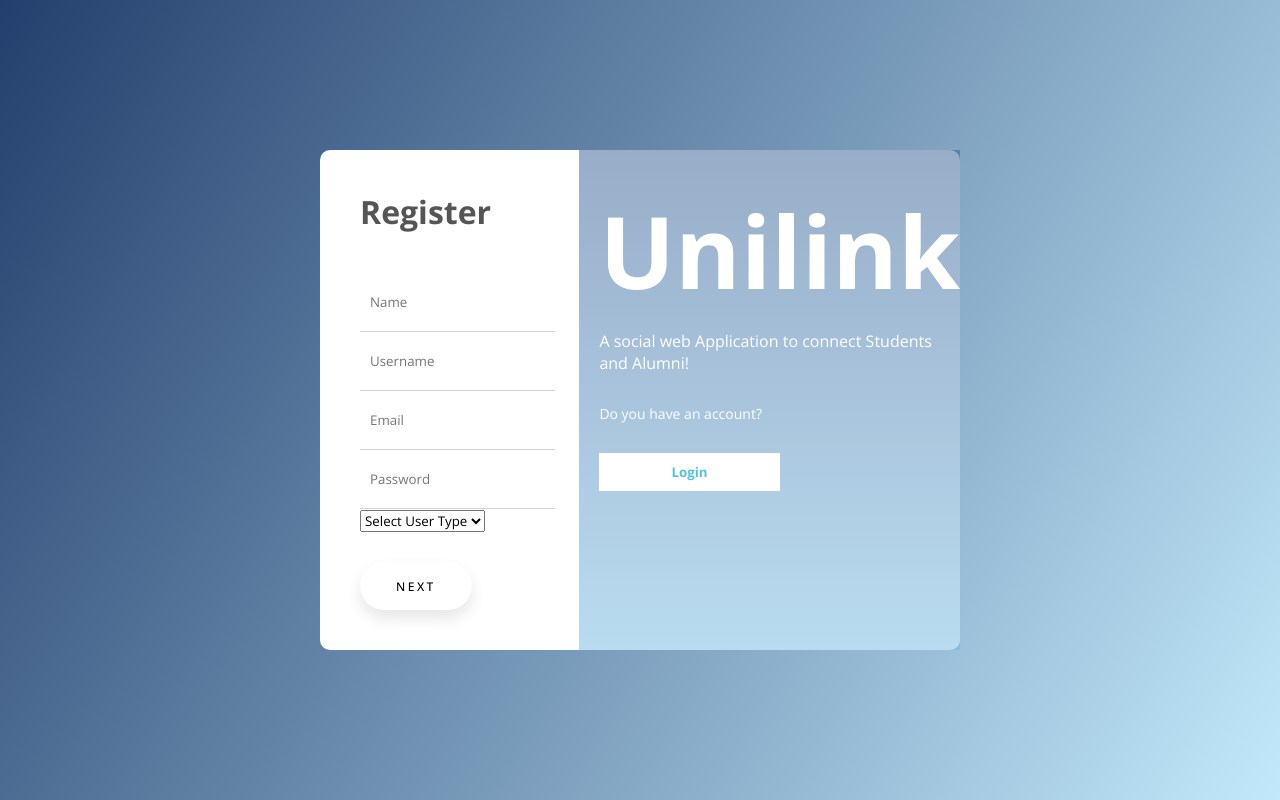
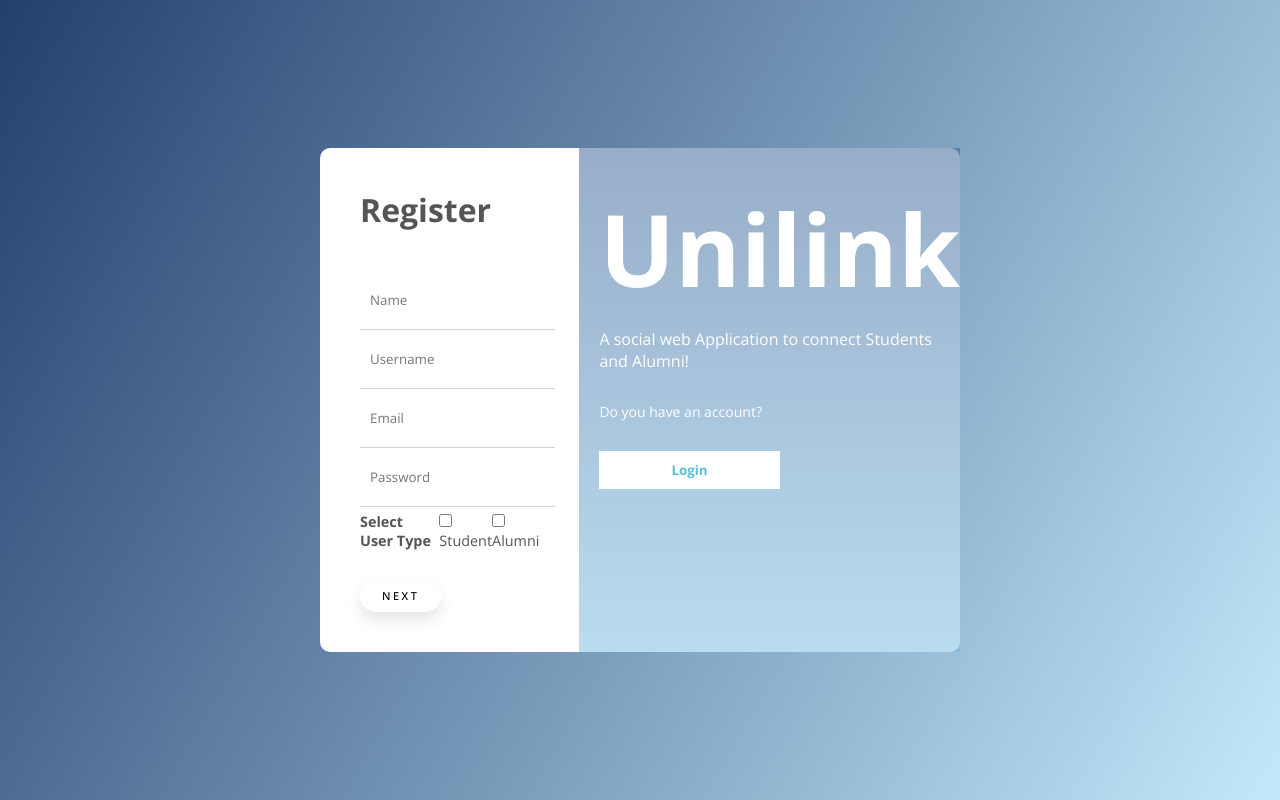
Before and after one commit to Deepikanagraj12/MinorProject, a React (Create React App) app: page /register in a window 1280 px wide. Built offline with nearby package versions, Linux system fonts and the light colour scheme.

Commit message:
created checkbox in register.jsx instead for drop-down menu to select user type and add branch name for allumnis

```diff
--- a/src/pages/register/Register.jsx
+++ b/src/pages/register/Register.jsx
@@ -42,6 +42,12 @@ const Register = () => {
     setFormData({ ...formData, [name]: value });
   };
 
+  // Function to handle userType selection
+  const handleUserTypeChange = (e) => {
+    const { name, checked } = e.target;
+    setFormData({ ...formData, [name]: checked ? e.target.value : "" });
+  };
+
   // Render different sets of input fields based on the current page
   const renderFormFields = () => {
     switch (currentPage) {
@@ -80,16 +86,30 @@ const Register = () => {
               onChange={handleChange}
               required
             />
-            <select
-              name="userType"
-              value={formData.userType}
-              onChange={handleChange}
-              required
-            >
-              <option value="">Select User Type</option>
-              <option value="student">Student</option>
-              <option value="alumni">Alumni</option>
-            </select>
+
+            <div className="checkboxes">
+            <p className = "usertype">Select User Type</p>
+              <label>
+                <input
+                  type="checkbox"
+                  name="userType"
+                  value="student"
+                  checked={formData.userType === "student"}
+                  onChange={handleUserTypeChange}
+                />
+                 Student
+              </label>
+              <label>
+                <input
+                  type="checkbox"
+                  name="userType"
+                  value="alumni"
+                  checked={formData.userType === "alumni"}
+                  onChange={handleUserTypeChange}
+                />
+                 Alumni
+              </label>
+            </div>
           </div>
         );
       case 2:
@@ -112,13 +132,13 @@ const Register = () => {
                   value={formData.year}
                   onChange={handleChange}
                 />
-                <input
+                {/* <input
                   type="date"
                   name="dob"
                   placeholder="Date of Birth"
                   value={formData.dob}
                   onChange={handleChange}
-                />
+                /> */}
                 <input
                   type="text"
                   name="address"
@@ -126,13 +146,13 @@ const Register = () => {
                   value={formData.address}
                   onChange={handleChange}
                 />
-                <input
+                {/* <input
                   type="text"
                   name="collegeName"
                   placeholder="College Name"
                   value={formData.collegeName}
                   onChange={handleChange}
-                />
+                /> */}
                 <input
                   type="text"
                   name="skills"
@@ -140,12 +160,12 @@ const Register = () => {
                   value={formData.skills}
                   onChange={handleChange}
                 />
-                <input
+                {/* <input
                   type="file"
                   name="profileAttachment"
                   placeholder="Profile Attachment"
                   onChange={handleChange}
-                />
+                /> */}
               </>
             )}
             {/* Fields for alumni */}
@@ -165,6 +185,13 @@ const Register = () => {
                   value={formData.graduationYear}
                   onChange={handleChange}
                 />
+                 <input
+                  type="text"
+                  name="branch"
+                  placeholder="Branch"
+                  value={formData.branch}
+                  onChange={handleChange}
+                />
                 <input
                   type="text"
                   name="companyName"
@@ -179,12 +206,12 @@ const Register = () => {
                   value={formData.designation}
                   onChange={handleChange}
                 />
-                <input
+                {/* <input
                   type="file"
                   name="profileAttachment"
                   placeholder="Profile Attachment"
                   onChange={handleChange}
-                />
+                /> */}
               </>
             )}
           </div>
@@ -221,7 +248,7 @@ const Register = () => {
                 </button>
               )}
               {currentPage === 2 && (
-                <button class name = "next" type="submit">Register</button>
+                <button className="next" type="submit">Register</button>
               )}
             </div>
           </form>
--- a/src/pages/register/register.scss
+++ b/src/pages/register/register.scss
@@ -4,7 +4,6 @@
   display: flex;
   align-items: center;
   justify-content: center;
-
 }
 
 .card {
@@ -14,13 +13,11 @@
   background-color: white;
   border-radius: 10px;
   max-height: 600px;
-
 }
 
 .left1 {
   flex: 1;
-  background: linear-gradient(rgba(49, 91, 146, 0.5), rgba(116, 185, 225, 0.5)),
-    center;
+  background: linear-gradient(rgba(49, 91, 146, 0.5), rgba(116, 185, 225, 0.5)), center;
   background-size: cover;
   padding-left: 20px;
   padding-top: 50px;
@@ -62,8 +59,6 @@
   color: #555;
   overflow-x: scroll;
   overflow-y: auto;
-
-
 }
 
 .right1 h1 {}
@@ -81,9 +76,30 @@
   padding: 20px 10px;
 }
 
+.right1 .checkboxes {
+  display: flex;
+  justify-content: space-between;
+  font-family:'Times New Roman', Times, serif;
+
+  font-size: 0.9rem;
+  padding-top: 0.3rem;
+
+}
+.right1 .checkboxes .usertype{
+  flex-direction: column;
+  gap: 10px;
+  font-weight: bold;
+}
+
+.right1 .buttons {
+  display: flex;
+  justify-content: space-between;
+  gap:10px;
+}
+
 .right1 button {
-  padding: 1.3em 3em;
-  font-size: 12px;
+  padding: 0.8em 2em; /* Adjusted padding */
+  font-size: 11px; /* Adjusted font size */
   text-transform: uppercase;
   letter-spacing: 2.5px;
   font-weight: 500;
@@ -98,8 +114,8 @@
 }
 
 .right1 button:hover {
-  background-color: #23c483;
-  box-shadow: 0px 15px 20px rgba(46, 229, 157, 0.4);
+  background-color:rgb(85, 194, 218);
+  box-shadow: 0px 15px 20px rgba(25, 25, 26, 0.4);
   color: #fff;
   transform: translateY(-7px);
 }
```
